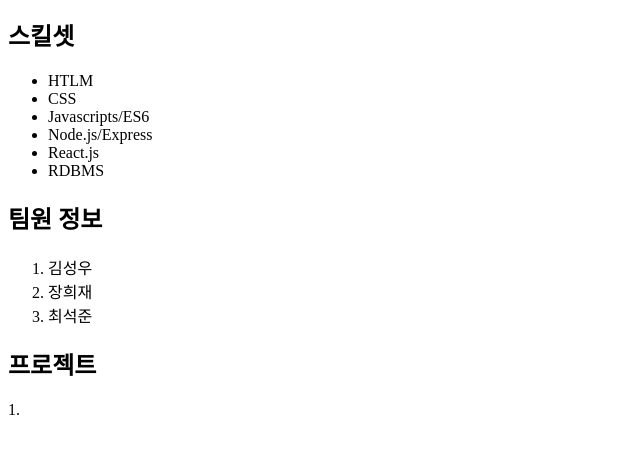
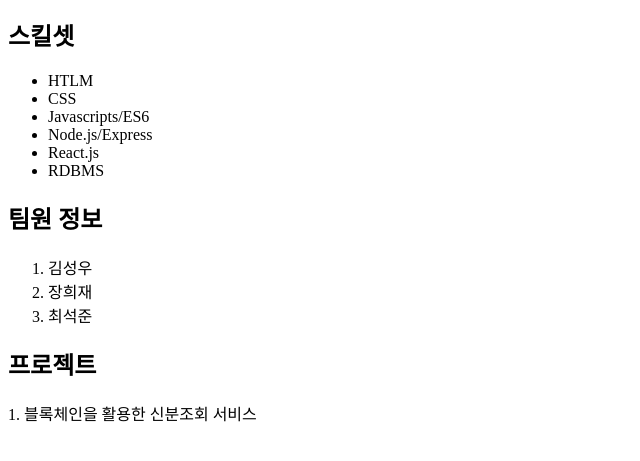
Before and after one commit to sungwoo1548/branchtest, a plain HTML site: page index.html in a window 1280 px wide. Shown: the part 107-568 px from the top of the page, without its empty margins (0-640 px from the left). Drawn offline with Linux system fonts and the light colour scheme.

Commit message:
add contents to project

```diff
--- a/index.html
+++ b/index.html
@@ -29,7 +29,7 @@
     </ol>
 
     <h2>프로젝트</h2>
-    <p>1. </p>
+    <p>1. 블록체인을 활용한 신분조회 서비스</p>
 </body>
 
 </html>
```
